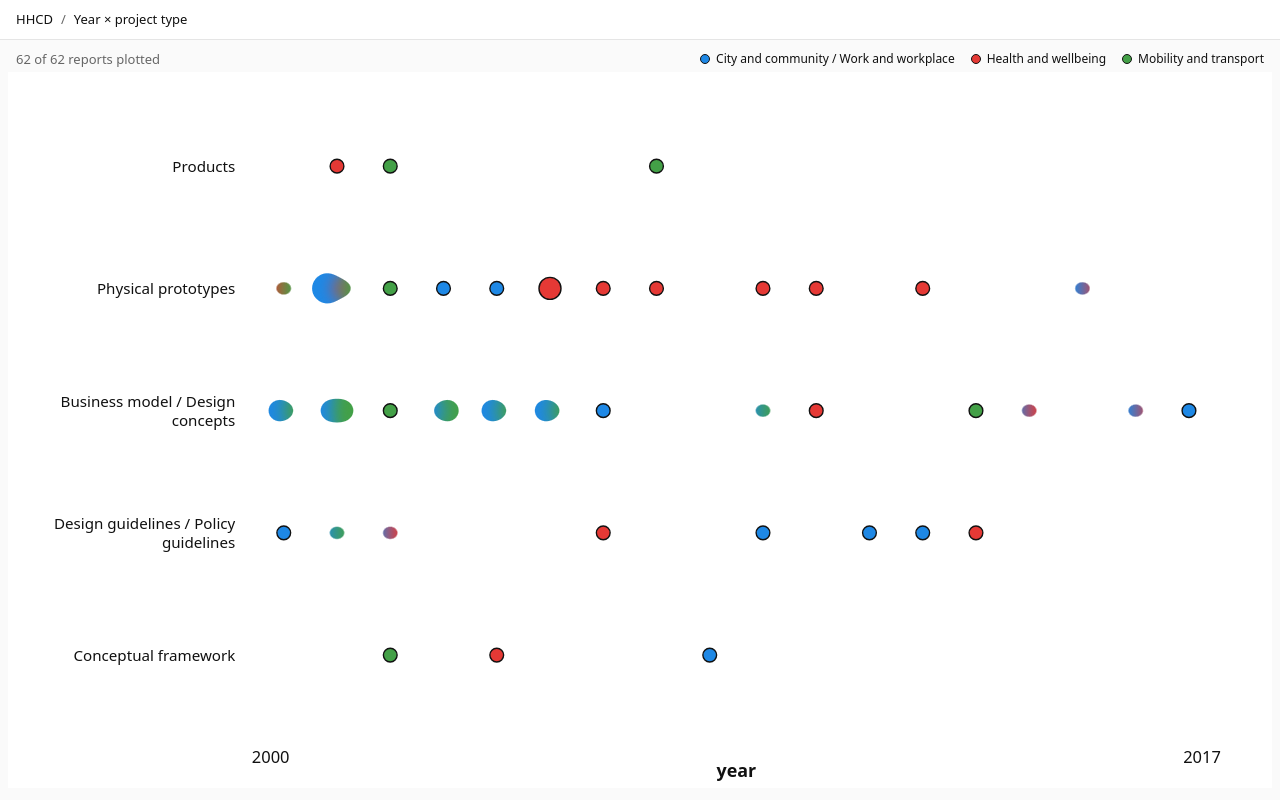
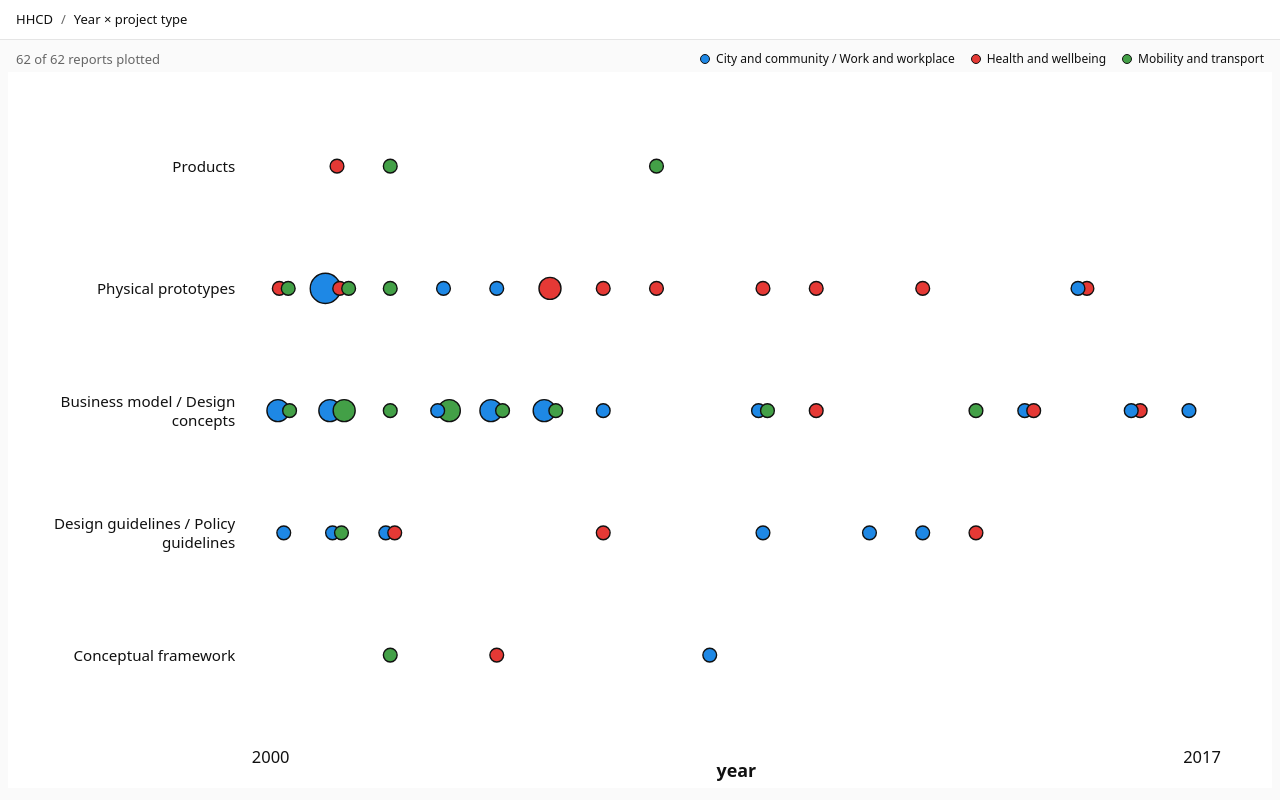
Before and after one commit to Noah-Hett/HHCD-Proto-1, a React (Vite) app in the folder apps/year-type-scatter/: page / in a window 1280 px wide. Built offline with nearby package versions, Linux system fonts and the light colour scheme.

Commit message:
Replace gooey merge with slightly overlapping outlined dots
Co-located themes stay as separate coloured circles with a black
outline, shifted just enough that none is fully hidden.

Co-authored-by: nayanacrowe <nayanacrowe@users.noreply.github.com>

```diff
--- a/apps/year-type-scatter/src/ScatterPlot.jsx
+++ b/apps/year-type-scatter/src/ScatterPlot.jsx
@@ -19,74 +19,6 @@ function yForBand(yBand) {
   return MARGIN.top + innerHeight * (1 - t);
 }
 
-function groupByCell(clusters) {
-  const cells = new Map();
-  for (const cluster of clusters) {
-    const members = cells.get(cluster.cellKey);
-    if (members) members.push(cluster);
-    else cells.set(cluster.cellKey, [cluster]);
-  }
-  return [...cells.values()].map((dots) => ({
-    cellKey: dots[0].cellKey,
-    year: dots[0].year,
-    yBand: dots[0].yBand,
-    dots,
-  }));
-}
-
-function DotControl({
-  cluster,
-  active,
-  selected,
-  onHover,
-  onLeave,
-  onSelect,
-  onDotRef,
-  showMark,
-}) {
-  function handleKeyDown(event) {
-    if (event.key === "Enter" || event.key === " ") {
-      event.preventDefault();
-      onSelect(cluster);
-    }
-  }
-
-  return (
-    <g
-      className={active ? "dot active" : "dot"}
-      transform={`translate(${cluster.dx} ${cluster.dy})`}
-      tabIndex={0}
-      role="button"
-      aria-label={clusterAriaLabel(cluster)}
-      aria-pressed={selected}
-      ref={(node) => onDotRef(cluster.key, node)}
-      onMouseEnter={(event) => onHover(cluster, event)}
-      onMouseMove={(event) => onHover(cluster, event)}
-      onMouseLeave={onLeave}
-      onFocus={(event) => onHover(cluster, event)}
-      onBlur={onLeave}
-      onClick={() => onSelect(cluster)}
-      onKeyDown={handleKeyDown}
-    >
-      <circle
-        className="dot-hit"
-        r={Math.max(cluster.r + 6, 12)}
-        fill="transparent"
-      />
-      {showMark ? (
-        <circle
-          className="dot-mark"
-          r={cluster.r}
-          fill={cluster.color}
-          stroke="#111"
-          strokeWidth={active ? 1.6 : 1}
-        />
-      ) : null}
-      <circle className="dot-focus" r={cluster.r + 3.5} />
-    </g>
-  );
-}
-
 export default function ScatterPlot({
   clusters,
   yearMin,
@@ -98,7 +30,12 @@ export default function ScatterPlot({
   onSelect,
   onDotRef,
 }) {
-  const cells = groupByCell(clusters);
+  function handleKeyDown(event, cluster) {
+    if (event.key === "Enter" || event.key === " ") {
+      event.preventDefault();
+      onSelect(cluster);
+    }
+  }
 
   return (
     <svg
@@ -112,28 +49,10 @@ export default function ScatterPlot({
         Scatter plot of research associate reports. The horizontal axis is year.
         The vertical axis is project type, from conceptual framework at the bottom
         to products at the top. Dot colour is research theme; size is how many
-        reports of that theme share a year and type. Themes at the same place sit
-        side by side and visually join. Activate a dot to read the reports.
+        reports of that theme share a year and type. Themes at the same place are
+        shifted slightly so each colour stays visible. Activate a dot to read the
+        reports.
       </desc>
-
-      <defs>
-        <filter
-          id="goo"
-          x="-80%"
-          y="-80%"
-          width="260%"
-          height="260%"
-          colorInterpolationFilters="sRGB"
-        >
-          <feGaussianBlur in="SourceGraphic" stdDeviation="5" result="blur" />
-          <feColorMatrix
-            in="blur"
-            mode="matrix"
-            values="1 0 0 0 0  0 1 0 0 0  0 0 1 0 0  0 0 0 18 -7"
-            result="goo"
-          />
-        </filter>
-      </defs>
 
       {Y_BANDS.map((band) => {
         const y = yForBand(band.id);
@@ -177,41 +96,41 @@ export default function ScatterPlot({
         year
       </text>
 
-      {cells.map((cell) => {
-        const cx = xForYear(cell.year, yearMin, yearMax);
-        const cy = yForBand(cell.yBand);
-        const gooey = cell.dots.length > 1;
+      {clusters.map((cluster) => {
+        const cx = xForYear(cluster.year, yearMin, yearMax) + cluster.dx;
+        const cy = yForBand(cluster.yBand) + cluster.dy;
+        const active = hoveredKey === cluster.key || selectedKey === cluster.key;
         return (
-          <g key={cell.cellKey} transform={`translate(${cx} ${cy})`}>
-            {gooey ? (
-              <g className="blob-visual" filter="url(#goo)" aria-hidden="true">
-                {cell.dots.map((cluster) => (
-                  <circle
-                    key={cluster.key}
-                    className="blob-mark"
-                    cx={cluster.dx}
-                    cy={cluster.dy}
-                    r={cluster.r}
-                    fill={cluster.color}
-                  />
-                ))}
-              </g>
-            ) : null}
-            {cell.dots.map((cluster) => (
-              <DotControl
-                key={cluster.key}
-                cluster={cluster}
-                active={
-                  hoveredKey === cluster.key || selectedKey === cluster.key
-                }
-                selected={selectedKey === cluster.key}
-                onHover={onHover}
-                onLeave={onLeave}
-                onSelect={onSelect}
-                onDotRef={onDotRef}
-                showMark={!gooey}
-              />
-            ))}
+          <g
+            key={cluster.key}
+            className={active ? "dot active" : "dot"}
+            transform={`translate(${cx} ${cy})`}
+            tabIndex={0}
+            role="button"
+            aria-label={clusterAriaLabel(cluster)}
+            aria-pressed={selectedKey === cluster.key}
+            ref={(node) => onDotRef(cluster.key, node)}
+            onMouseEnter={(event) => onHover(cluster, event)}
+            onMouseMove={(event) => onHover(cluster, event)}
+            onMouseLeave={onLeave}
+            onFocus={(event) => onHover(cluster, event)}
+            onBlur={onLeave}
+            onClick={() => onSelect(cluster)}
+            onKeyDown={(event) => handleKeyDown(event, cluster)}
+          >
+            <circle
+              className="dot-hit"
+              r={Math.max(cluster.r + 6, 12)}
+              fill="transparent"
+            />
+            <circle
+              className="dot-mark"
+              r={cluster.r}
+              fill={cluster.color}
+              stroke="#111"
+              strokeWidth={active ? 1.6 : 1}
+            />
+            <circle className="dot-focus" r={cluster.r + 3.5} />
           </g>
         );
       })}
--- a/apps/year-type-scatter/src/mapReports.js
+++ b/apps/year-type-scatter/src/mapReports.js
@@ -55,11 +55,17 @@ const COLOR_ORDER = Object.fromEntries(
   COLOR_GROUPS.map((group, index) => [group.id, index]),
 );
 
+function neighborGap(left, right) {
+  const overlapped = 0.65 * (left.r + right.r);
+  const unobscured = Math.abs(left.r - right.r) + 3;
+  return Math.max(overlapped, unobscured);
+}
+
 function centerXs(group) {
   if (group.length === 1) return [0];
   const xs = [0];
   for (let i = 0; i < group.length - 1; i += 1) {
-    xs.push(xs[i] + 0.55 * (group[i].r + group[i + 1].r));
+    xs.push(xs[i] + neighborGap(group[i], group[i + 1]));
   }
   const mid = (xs[0] + xs[xs.length - 1]) / 2;
   return xs.map((x) => x - mid);
--- a/apps/year-type-scatter/src/styles.css
+++ b/apps/year-type-scatter/src/styles.css
@@ -96,10 +96,6 @@
 .dot {
   cursor: pointer;
   outline: none;
-}
-
-.blob-visual {
-  pointer-events: none;
 }
 
 .dot-focus {
```
